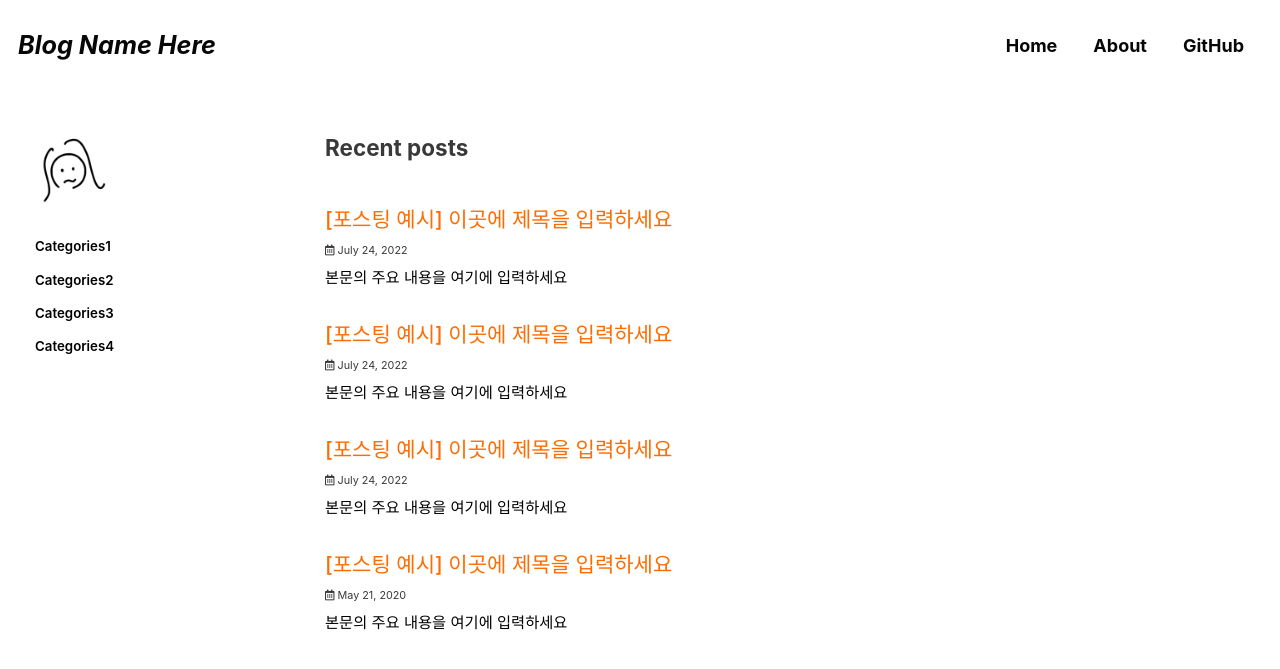
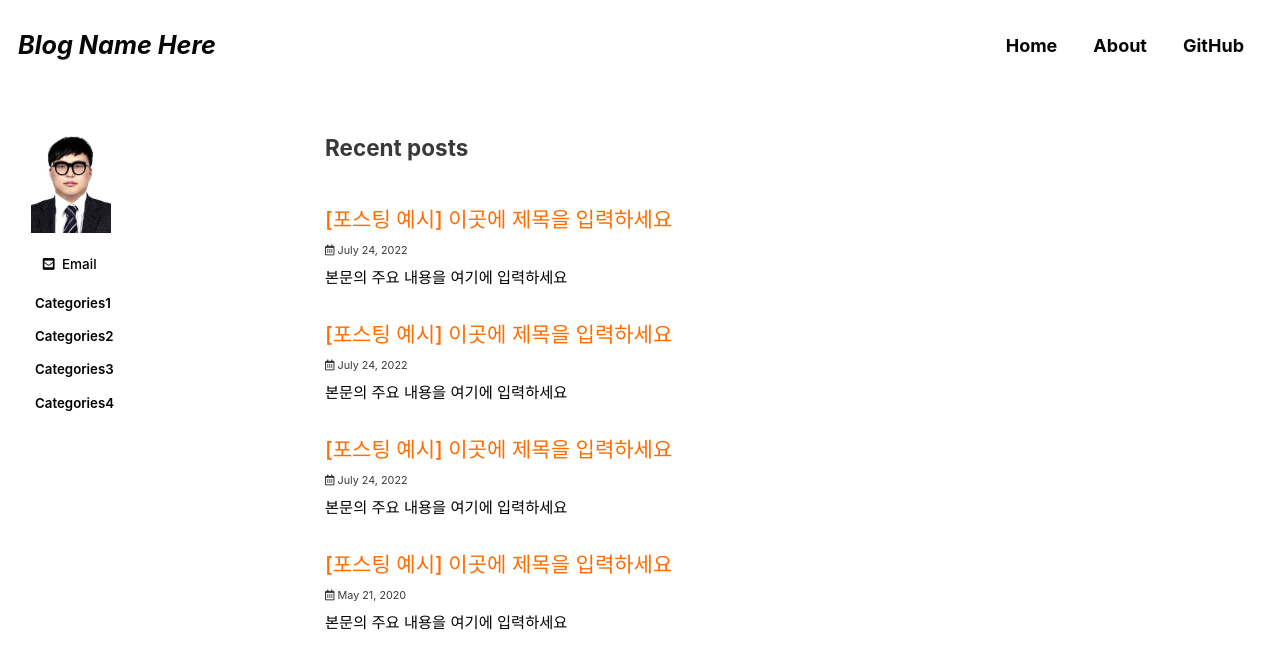
Before and after one commit to SHIN-sped/shin-sped.github.io, a Jekyll site: the page built from index.html, in a window 1280 px wide and 900 px high. Shown: the top 669 px of the window. Built offline with Jekyll 4.4.1, drawn with Linux system fonts in a browser that asks for light colours; cached includes are drawn as plain includes; some web fonts are replaced; the list of posts is cut into pages by our own code.

Commit message:
07/19 re

```diff
--- a/_config.yml
+++ b/_config.yml
@@ -98,11 +98,11 @@ analytics:
 
 # Site Author
 author:
-  name: "your name here" # 블로그 닉네임
-  avatar: "/assets/images/meee.png" # 블로그 프로필 사진
+  name: "신현강(shin-sped)" # 블로그 닉네임
+  avatar: "/assets/images/0.jpg" # 블로그 프로필 사진
   #   bio              : "hi all!"
   # location         : "Seoul, Korea"
-  # email            : "youremailhere@xxxxxx.com"
+  email            : "sml2031@gmail.com"
 
   links: # 사이트 링크
 #     - label: "Email"
```
Also changed, not shown: assets/images/0.jpg (added), 2 other files.
